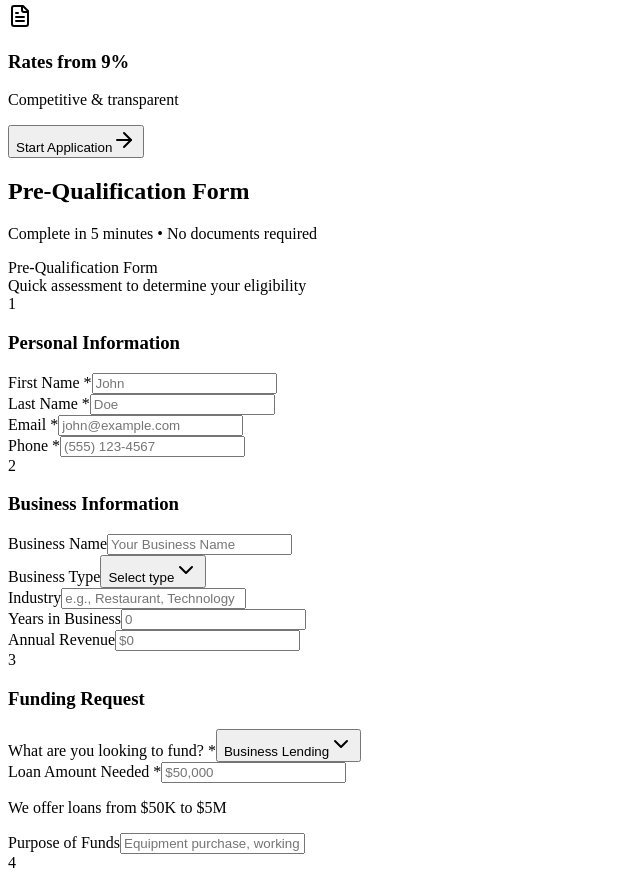
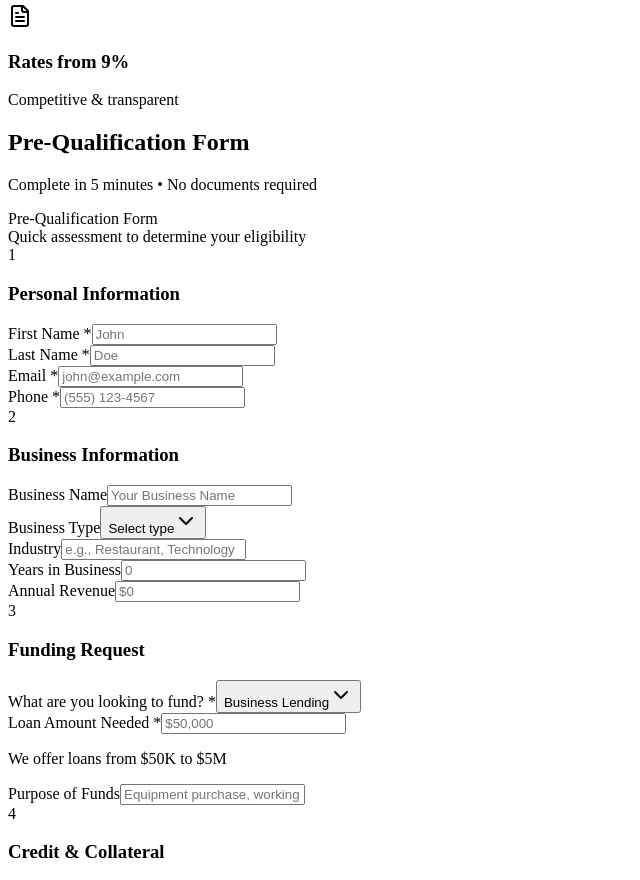
Before and after one commit to SaintVisionAi/TheBrokerage-SaintVision-Ai, a React (Vite) app in the folder client/: page /apply in a window 1280 px wide. Shown: the part 1100-1980 px from the top of the page, without its empty margins (0-640 px from the left). Built offline with nearby package versions, Linux system fonts and the light colour scheme; no server answers.

Commit message:
Remove the "Start Application" button from the apply page hero
cgen-8751c5af22f8443e9bb6e26b5f510881

```diff
--- a/client/src/pages/apply.tsx
+++ b/client/src/pages/apply.tsx
@@ -91,16 +91,6 @@ export default function PreQualForm() {
                 </div>
               </div>
 
-              {/* CTA Button */}
-              <div className="pt-4">
-                <button
-                  onClick={scrollToForm}
-                  className="group relative inline-flex items-center gap-3 px-8 md:px-12 py-4 md:py-6 bg-gradient-to-r from-yellow-400 to-yellow-500 text-black font-bold text-lg md:text-2xl rounded-xl hover:from-yellow-300 hover:to-yellow-400 transition-all duration-300 shadow-2xl shadow-yellow-400/30 hover:shadow-yellow-400/50 hover:scale-105"
-                >
-                  <span>Start Application</span>
-                  <ArrowRight className="w-6 h-6 md:w-7 md:h-7 group-hover:translate-x-1 transition-transform" />
-                </button>
-              </div>
             </div>
           </section>
 
```
